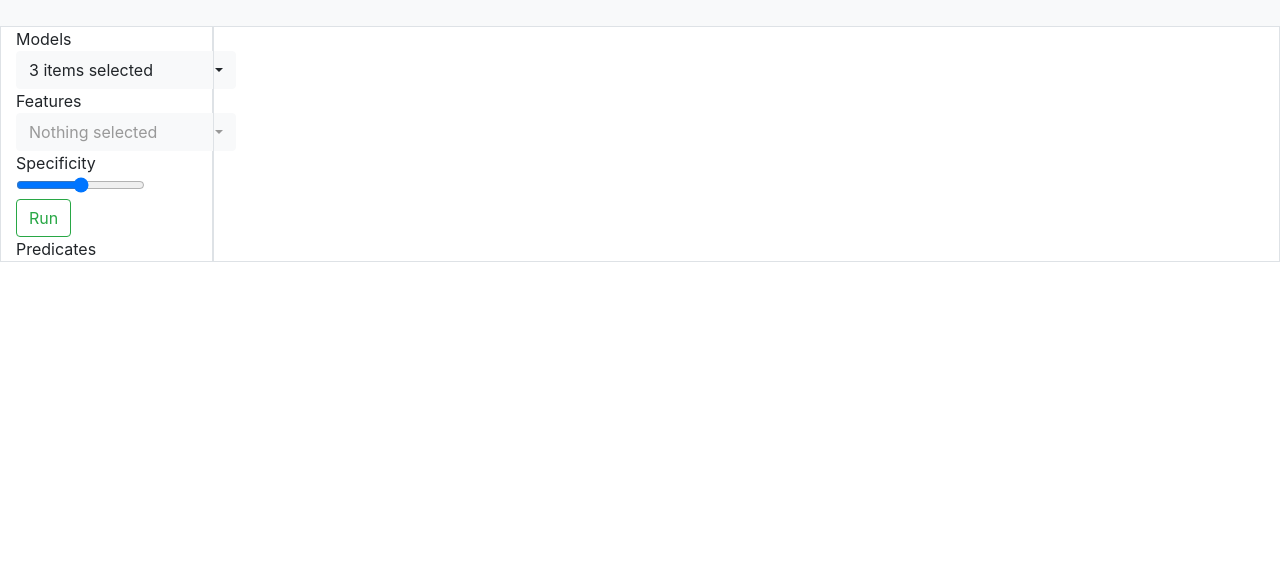
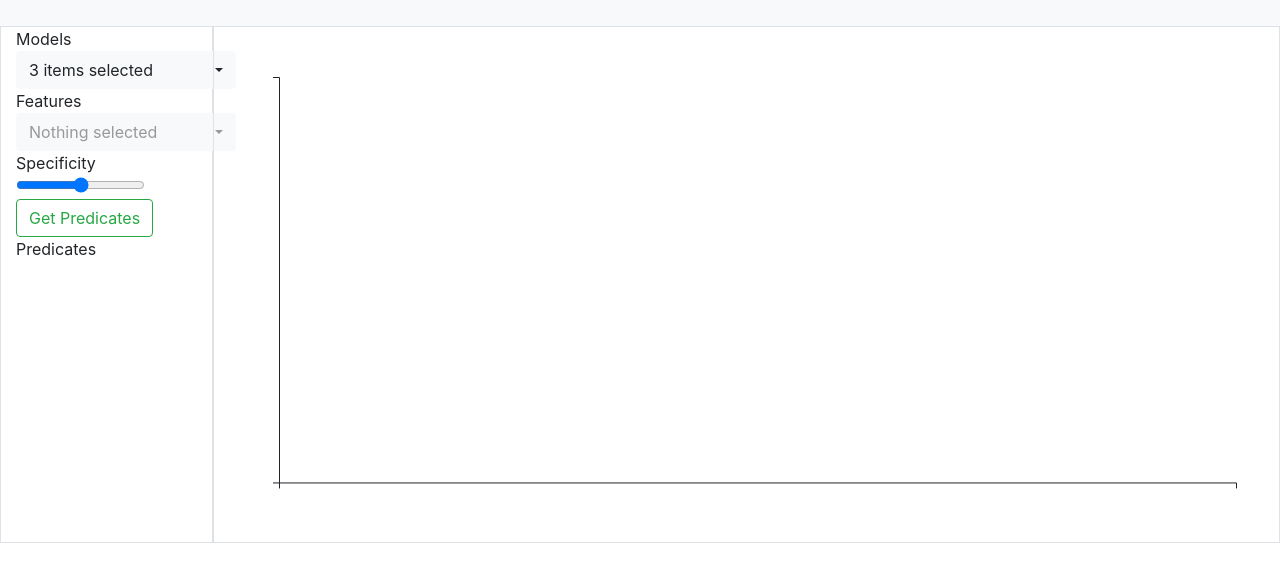
Before and after one commit to bmontambault/pixal_new, a Flask app: template templates/index.html in a window 1280 px wide. Shown: the top 582 px of the page. Run offline with Flask 2, Linux system fonts and the light colour scheme; the template is opened without the code that fills it: most values are stand-ins (such as "Sample title", 1, 10 or a date in 2020); some libraries are stand-ins or nearby versions.

Commit message:
projection

```diff
--- a/app.py
+++ b/app.py
@@ -5,7 +5,7 @@
 import pickle
 
 from predicate import Predicate
-from db import get_feature_dtypes, get_predicate_data
+from db import get_feature_dtypes, get_projection, get_predicate_data
 
 connect_string = 'postgresql://bmontambault@localhost:5432/pixal'
 table = 'breast_cancer'
@@ -19,7 +19,8 @@
 def index():
     feature_dtypes = get_feature_dtypes(connect_string, table)
     features = list(feature_dtypes.keys())
-    return render_template('index.html', features=features, feature_dtypes=feature_dtypes)
+    projection = get_projection(connect_string, table)
+    return render_template('index.html', features=features, feature_dtypes=feature_dtypes, projection=projection)
 
 @app.route('/get_predicates', methods=['GET', 'POST'])
 def get_predicates():
@@ -29,15 +30,18 @@
     specificity = request_data['specificity']
 
     predicates = [{'predicate': Predicate({'radius_mean': [.4, .5], 'radius_se': [.2, .3]},
-                                          {'radius_mean': 'continuous', 'radius_se': 'continuous'}),
+                                          {'radius_mean': 'continuous', 'radius_se': 'continuous'},
+                                          index=[0, 1, 2, 3]),
                    'model': 'RobustCov'},
                   {'predicate': Predicate({'texture_mean': [.7, .8], 'texture_se': [.4, .5]},
-                                          {'texture_mean': 'continuous', 'texture_se': 'continuous'}),
+                                          {'texture_mean': 'continuous', 'texture_se': 'continuous'},
+                                          index=[5, 6, 7, 8]),
                    'model': 'LOF'}
                   ]
+    predicate_index = {i: predicates[i]['predicate'].index for i in range(len(predicates))}
     predicate_data = [get_predicate_data(predicate['model'], predicate['predicate'], connect_string, table) for predicate in predicates]
     predicate_data = dict(zip(range(len(predicate_data)), predicate_data))
-    return json.dumps(predicate_data)
+    return json.dumps({'predicate_data': predicate_data, 'predicate_index': predicate_index})
 
 if __name__ == "__main__":
     app.run(debug=True)
--- a/predicate.py
+++ b/predicate.py
@@ -3,9 +3,10 @@
 
 class Predicate(object):
 
-    def __init__(self, feature_values, feature_dtypes):
+    def __init__(self, feature_values, feature_dtypes, index):
         self.feature_values = feature_values
         self.feature_dtypes = feature_dtypes
+        self.index=index
 
     def contains(self, df, features=None):
         does_contain = np.ones(shape=df.shape[0])
--- a/static/css/custom.css
+++ b/static/css/custom.css
@@ -1,3 +1,9 @@
 .selected-predicate {
   border:1px solid coral
 }
+
+.selected-point {
+  fill-opacity: 1;
+  stroke: red;
+  stroke-width: 5px;
+}
--- a/static/js/predicate_select.js
+++ b/static/js/predicate_select.js
@@ -1,8 +1,9 @@
 class PredicateSelect {
-    constructor(div_id, options, vis) {
+    constructor(div_id, options, options_index, vis) {
         this.div_id = div_id
         this.div = document.getElementById(this.div_id)
         this.options = options
+        this.options_index = options_index
         this.vis = vis
         this.selected = null
         this.make_options(this.div_id, this.div, this.options)
@@ -19,8 +20,14 @@
             this.selected = option
         }
         if (this.selected != null){
+            var index = this.options_index[this.selected]
+            console.log(index)
             $(".predicate-group").hide()
             $("#predicate-group-" + this.selected).show()
+            $(".projection-point").removeClass("selected-point")
+            for (var i in index){
+                $("#point-" + index[i]).addClass("selected-point")
+            }
 
         }
     }
--- /dev/null
+++ b/static/js/projection.js
@@ -0,0 +1,70 @@
+class Projection {
+    constructor(div_id, width, height, data) {
+        this.div_id = div_id
+        this.width = width
+        this.height = height
+        this.data = data
+
+        this.plot_margin = 10
+        this.svg_margin = {top: 50, right: 50, bottom: 50, left: 50}
+        this.svg_width = width - this.plot_margin - this.svg_margin.left - this.svg_margin.right
+        this.svg_height = height - this.plot_margin - this.svg_margin.top - this.svg_margin.bottom
+
+        this.div = document.getElementById(this.div_id)
+        this.plot = this.make_plot()
+        this.div.appendChild(this.plot)
+        this.svg = this.make_svg(this.plot)
+        this.x = d3.scaleLinear()
+                .range([0, this.svg_width])
+                .domain(d3.extent(data, function(d) {return d.x}))
+        this.y = d3.scaleLinear()
+                .range([this.svg_height, 0])
+                .domain(d3.extent(data, function(d) {return d.y}))
+        this.x_axis = this.svg.append("g")
+                .attr("transform", "translate(0," + this.svg_height + ")")
+                .call(d3.axisBottom(this.x))
+        this.y_axis = this.svg.append("g")
+                .call(d3.axisLeft(this.y));
+        this.make_scatter(this.svg, this.data)
+
+    }
+
+    make_y_axis(svg, y){
+        var y_axis = svg.append("g")
+          .call(d3.axisLeft(y));
+        return y_axis
+    }
+
+    make_plot(feature){
+        var plot = document.createElement('div')
+        plot.style.height = this.height + "px"
+        plot.style.width = this.width + "px"
+        return plot
+    }
+
+    make_svg(plot){
+        var svg = d3.select(plot).append("svg")
+            .attr("width", this.svg_width + this.svg_margin.left + this.svg_margin.right)
+            .attr("height", this.svg_height + this.svg_margin.top + this.svg_margin.bottom)
+          .append("g")
+            .attr("transform", "translate(" + this.svg_margin.left + "," + this.svg_margin.top + ")");
+        return svg
+    }
+
+    make_scatter(svg, data){
+        svg.selectAll(".dot")
+          .data(data)
+        .enter().append("circle")
+          .attr("id", function(d) { return "point-"+d.index }.bind(this))
+          .attr("class", "dot")
+          .attr("class", "projection-point")
+          .attr("r", 3.5)
+          .attr("cx", function(d) { return this.x(d.x); }.bind(this))
+          .attr("cy", function(d) { return this.y(d.y); }.bind(this))
+          .style("opacity", .7)
+    }
+
+    update_color(){
+
+    }
+}
--- a/static/js/vis.js
+++ b/static/js/vis.js
@@ -1,13 +1,19 @@
 class Vis {
-    constructor(models, features, feature_types, max_small_multiples) {
+    constructor(models, features, feature_types, projection, max_small_multiples) {
         this.models = new Options("models", models)
         this.features = new Options("features", features)
         this.feature_types = feature_types
+        this.projection = projection
         this.max_small_multiples = max_small_multiples
         $("#run-button").click(function(){this.run()}.bind(this))
 
         this.content_width = document.getElementById("content").offsetWidth
         this.content_height = $('#footer').offset().top - $('#header').height()
+        this.sm_width = (this.content_width-8) / this.max_small_multiples
+        this.sm_height = this.sm_width * .75
+        this.proj_height = this.content_height - this.sm_height
+
+        this.projection = new Projection("projection", this.content_width, this.proj_height, projection)
     }
 
     get_predicates(models, features, specificity){
@@ -25,23 +31,21 @@
         });
     }
 
-    plot_predicates(predicates){
-        var width = (this.content_width-8) / this.max_small_multiples
-        var height = width * .75
+    plot_predicates(predicate_data){
         var plots = document.getElementById("small-multiples")
 
-        for (var predicate_num in predicates){
+        for (var predicate_num in predicate_data){
             var predicate_group = document.createElement('div')
             predicate_group.id = "predicate-group-" + predicate_num
             predicate_group.className = "predicate-group row border"
             predicate_group.style.display = 'none'
-            var predicate_plots = predicates[predicate_num]
+            var predicate_plots = predicate_data[predicate_num]
             predicate_plots.forEach(function(predicate_plot){
                 var feature_type = feature_types[predicate_plot.x]
                 if (feature_type == 'continuous'){
-                    var plot = new ContinuousSM(width, height, predicate_plot.data, predicate_plot.x, predicate_plot.y, this)
+                    var plot = new ContinuousSM(this.sm_width, this.sm_height, predicate_plot.data, predicate_plot.x, predicate_plot.y, this)
                 } else if (feature_type == 'discrete'){
-                    var plot = new ContinuousSM(width, height, predicate_plot.data, predicate_plot.x, predicate_plot.y, this)
+                    var plot = new ContinuousSM(this.sm_width, this.sm_height, predicate_plot.data, predicate_plot.x, predicate_plot.y, this)
                 }
                 predicate_group.appendChild(plot.plot_container)
             }.bind(this))
@@ -49,9 +53,9 @@
         }
     }
 
-    make_predicates(predicates){
-        var options = Object.keys(predicates)
-        var predicate_select = new PredicateSelect("predicates", options, this)
+    make_predicates(predicate_index){
+        var options = Object.keys(predicate_index)
+        var predicate_select = new PredicateSelect("predicates", options, predicate_index, this)
     }
 
     run(){
@@ -60,8 +64,10 @@
         var specificity = $("#slider-range").val()
 
         this.get_predicates(models, features, specificity).then(function(predicates){
-            this.plot_predicates(predicates)
-            this.make_predicates(predicates)
+            var predicate_data = predicates['predicate_data']
+            var predicate_index = predicates['predicate_index']
+            this.plot_predicates(predicate_data)
+            this.make_predicates(predicate_index)
         }.bind(this))
     }
 }
--- a/templates/index.html
+++ b/templates/index.html
@@ -30,12 +30,12 @@
                     <input type="range" min="0" max="1000" value="500" class="slider" id="slider-range">
                 </div>
                 <div id="run">
-                    <button id="run-button" type="button" class="btn btn-outline-success">Run</button>
+                    <button id="run-button" type="button" class="btn btn-outline-success">Get Predicates</button>
                 </div>
                 <div id="predicates">Predicates</div>
             </div>
             <div id="content" class="col-10 border">
-                <div id="scatter"></div>
+                <div id="projection"></div>
                 <div id="small-multiples"></div>
             </div>
         </div>
@@ -55,12 +55,14 @@
     <script src="../static/js/options.js"></script>
     <script src="../static/js/small_multiples.js"></script>
     <script src="../static/js/predicate_select.js"></script>
+    <script src="../static/js/projection.js"></script>
     <script src="../static/js/vis.js"></script>
     <script>
 
         var features = {{features|safe}}
         var feature_types = {{feature_dtypes|safe}}
-        var vis = new Vis(["RobustCov", "IsoForest", "LOF"], features, feature_types, 3)
+        var projection = {{projection|safe}}
+        var vis = new Vis(["RobustCov", "IsoForest", "LOF"], features, feature_types, projection, 4)
 
     </script>
 
```
Also changed, not shown: config.py (+28 -1 lines), db.py (+13 -17 lines).
